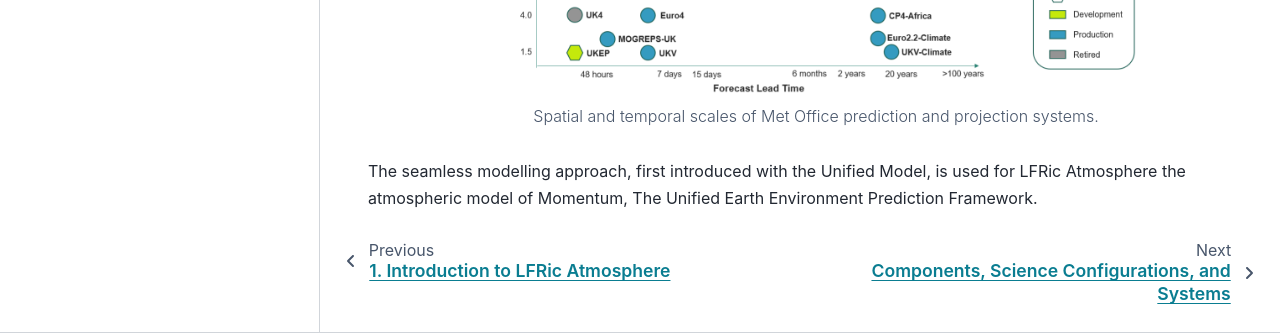
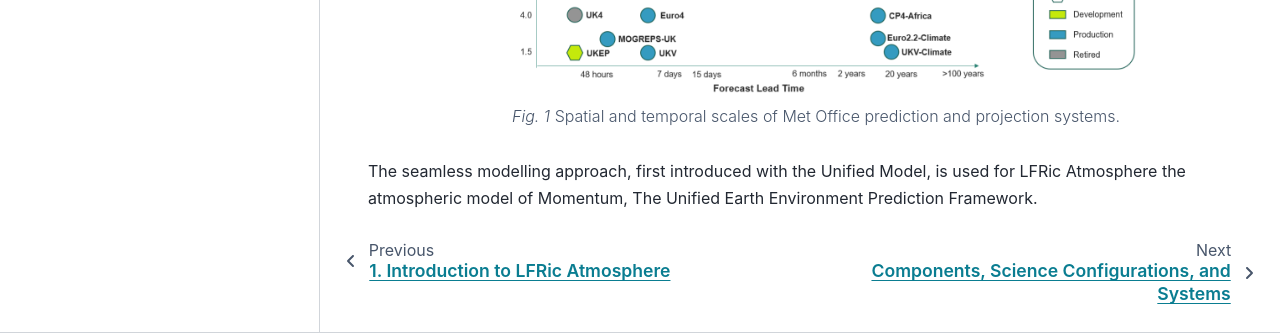
Before and after one commit to MetOffice/LFRic-Atmosphere-Training, a Sphinx documentation site: the page built from source/introduction/seamless_modelling.rst, in a window 1280 px wide and 936 px high. Shown: the part 510-844 px from the top of the window. Built offline with Sphinx 7.4.7 and the PyData theme 0.15.4, drawn with Linux system fonts in a browser that asks for light colours.

Commit message:
Enable numfig and add figure labels to introduction section
Enable Sphinx numfig for automatic figure numbering and add
cross-reference labels to the three figures in the introduction
section (components, seamless modelling, history/context).

Resolves part of #122.

```diff
--- a/source/conf.py
+++ b/source/conf.py
@@ -26,6 +26,9 @@
 
 templates_path = ['_templates']
 exclude_patterns = []
+
+# -- Figure numbering --------------------------------------------------------
+numfig = True
 
 # -- layout -----------------------------------------------------------------
 # https://pydata-sphinx-theme.readthedocs.io/en/stable/user_guide/layout.html#
--- a/source/introduction/components.rst
+++ b/source/introduction/components.rst
@@ -2,6 +2,8 @@
 ===============================================
 
 Components of the `Momentum  <https://www.metoffice.gov.uk/research/approach/modelling-systems/momentum>`_ Framework, like the atmospheric model LFRic Atmosphere, are combined to prediction and projection systems, like the ones mentioned in the graphic in the seamless modelling section. Science Configurations are rigorously tested  and define the exact setup for the individual model components. These configurations are distinguished between regional and global configurations. Additionally, there are coupled Science Configurations which detail multi-model setups, e.g. an atmosphere - ocean model.
+
+.. _fig-intro-components:
 
 .. figure:: /_static/1/intro_components.png
    :width: 650px
--- a/source/introduction/history_context.rst
+++ b/source/introduction/history_context.rst
@@ -5,6 +5,8 @@
 
 LFRic Atmosphere uses the same terrain-following vertical coordinates as the Unified Model but has a cubed sphere mesh, a new mixed finite-element dynamical core, GungHo, and a new coding infrastructure. The cubed sphere mesh avoids the pole singularity problem of longitude–latitude grids which prohibits scaling the Unified Model to km-scale global grids. The coding infrastructure separates details of code parallelisation from the mathematical formulation of the physical representation of the atmosphere. This separation of concerns allows for easier optimisation of the same model code for different compute platforms.
 
+.. _fig-intro-mesh-vertical:
+
 .. figure:: /_static/1/lfric_mesh_and_vertical_grid.png
    :width: 650px
    :alt: lfric mesh and vertical grid
--- a/source/introduction/seamless_modelling.rst
+++ b/source/introduction/seamless_modelling.rst
@@ -5,6 +5,8 @@
 
 Since the 1990's the Met Office strategy has been to develop a single model family used for prediction across a range of timescales. This means the same dynamical core and, where possible, the same parameterization schemes are used across a broad range of spatial and temporal scales. The image below shows Met Office prediction and projection systems configured for applications on different scales, ranging from a few days to hundreds of years.
 
+.. _fig-intro-seamless:
+
 .. figure:: /_static/1/intro_seamless.png
    :width: 650px
 
```
